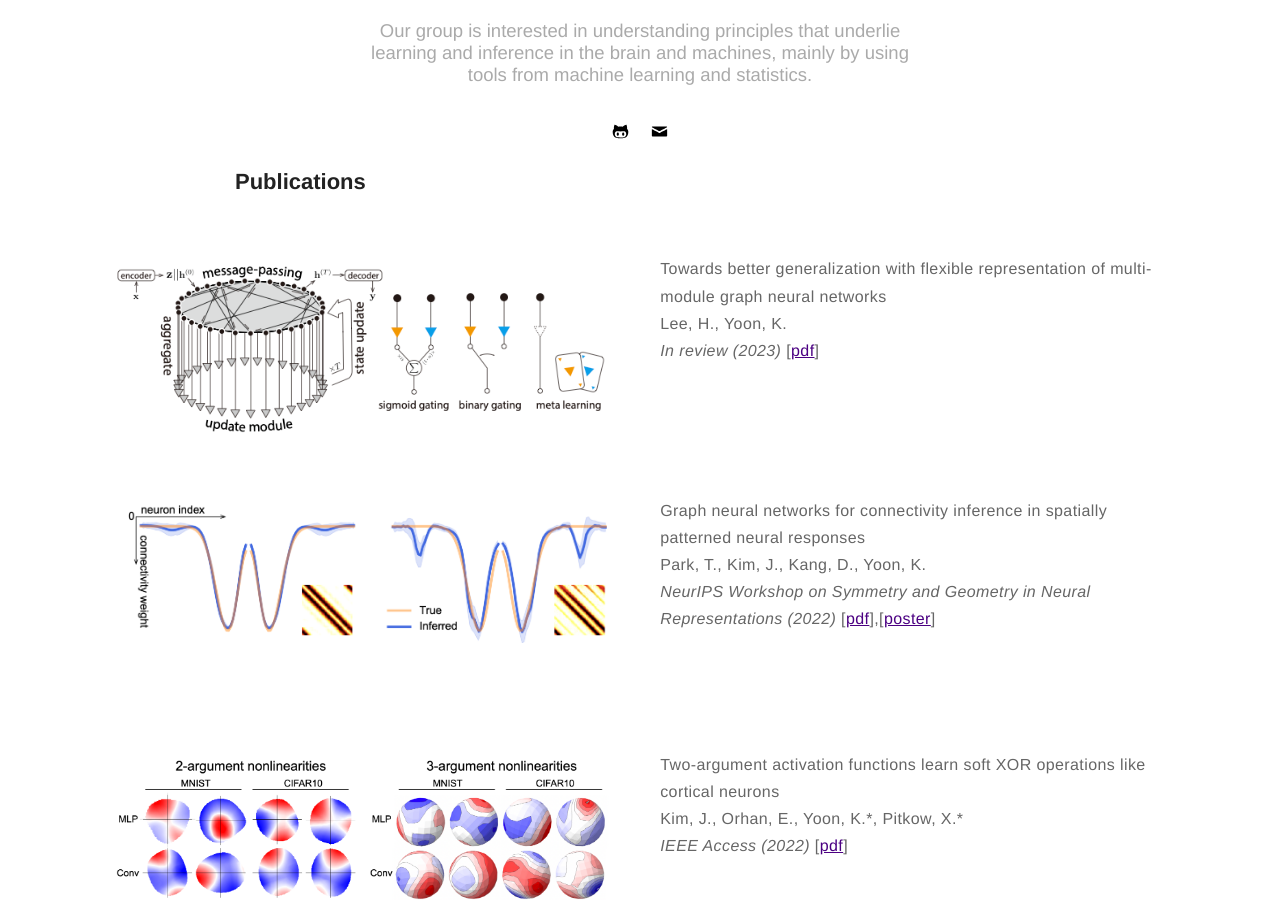
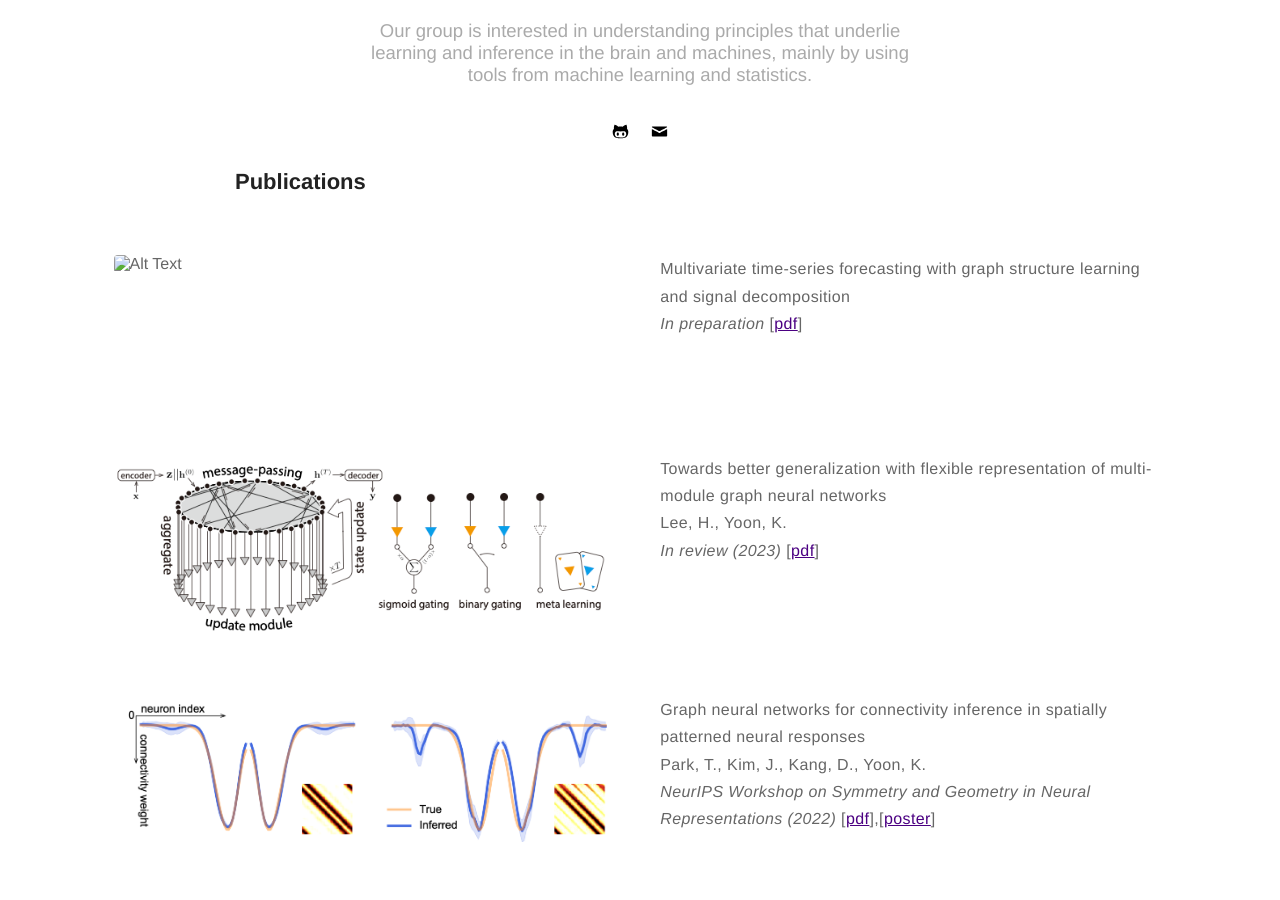
Before and after one commit to kijungyoon/kijungyoon.github.io, a Jekyll site: the page built from papers.md, in a window 1280 px wide and 900 px high, scrolled down 319 px. Built offline with Jekyll 4.4.1, drawn with Linux system fonts in a browser that asks for light colours.

Commit message:
Update papers.md

```diff
--- a/papers.md
+++ b/papers.md
@@ -8,6 +8,18 @@ layout: page
 <!-- <p>Prior to that, I obtained a PhD in 2015 in the Department of Electrical and Computer Engineering at UT Austin, in <a href="http://clm.utexas.edu/fietelab" target="_blank">Ila Fiete</a>'s lab. My research in the Fiete group focused on neural coding, dynamics of neural networks, and Bayesian inference for studying neural representations of space in the brain.</p><br>-->
 
 <h2>Publications</h2>
+<div class="side-by-side">
+    <div class="toleft">
+        <img class="image" src="https://" alt="Alt Text">
+    </div>
+
+    <div class="toright">
+    <p><b>Multivariate time-series forecasting with graph structure learning and signal decomposition</b><br>
+    <i>In preparation</i>
+    [<a href="https://">pdf</a>]</p><br>
+    </div>
+</div>
+
 <div class="side-by-side">
     <div class="toleft">
         <img class="image" src="https://kijungyoon.github.io/assets/images/multi-module-gnn.png" alt="Alt Text">
```
